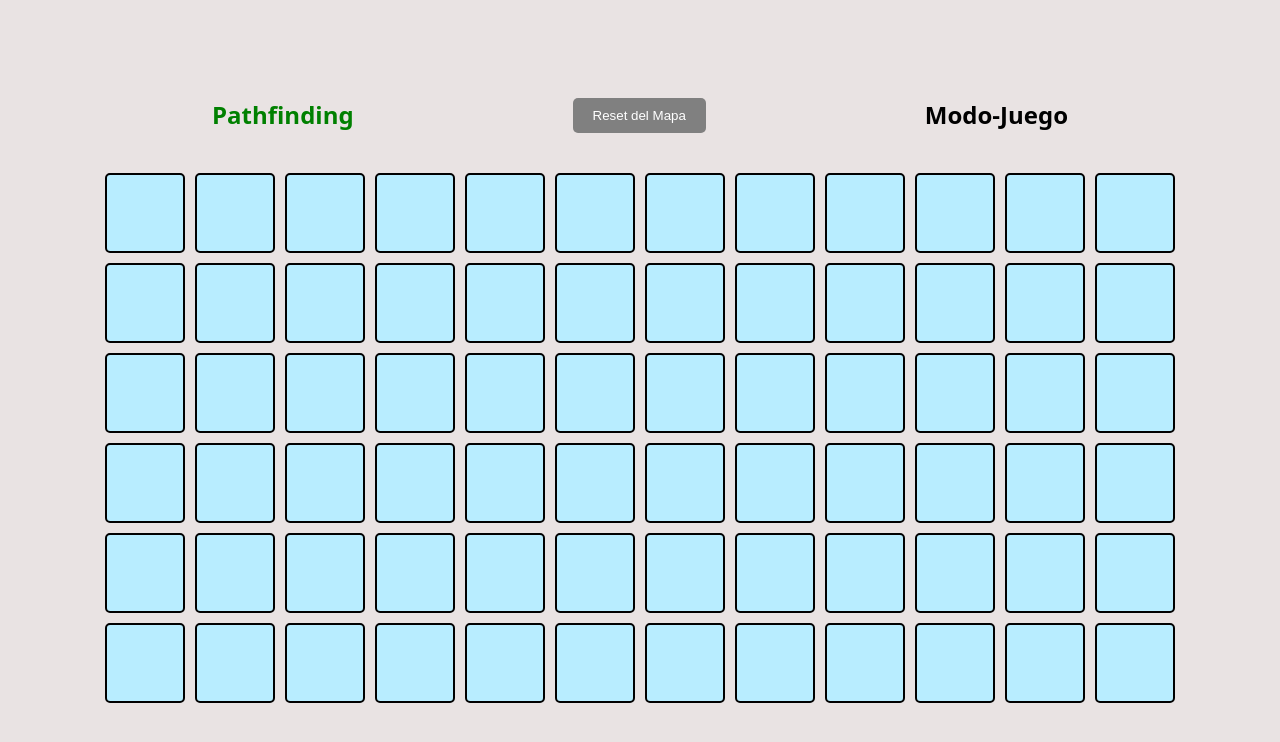
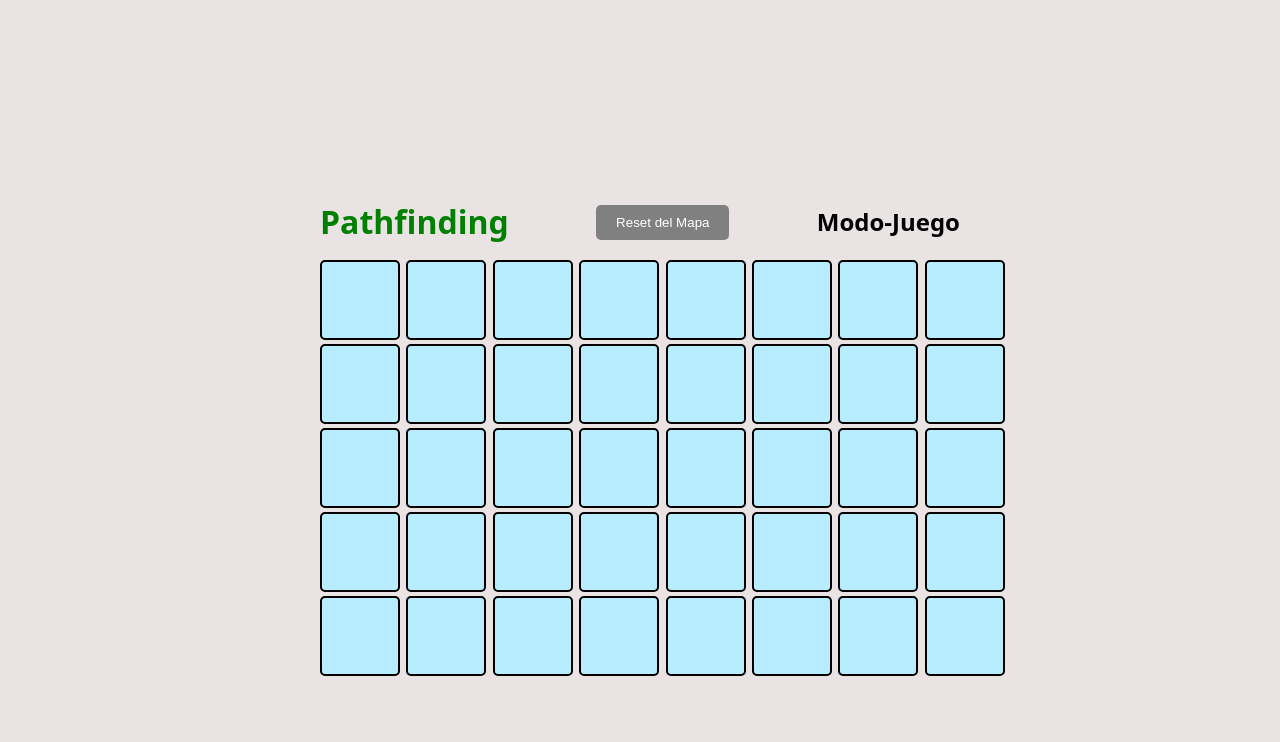
Before and after one commit to gabrielWYP/proyecto_lp, a React (Vite) app: page / in a window 1280 px wide. Shown: the top 742 px of the page. Built offline with nearby package versions, Linux system fonts and the light colour scheme.

Commit message:
Pruebas de display y actualizacion de tamano

```diff
--- a/src/App.jsx
+++ b/src/App.jsx
@@ -7,7 +7,9 @@ import BFS from './logic/BFS';
 function App() {
 
   //Estados para el mapa, modo, origen, destino y camino actual
-  const [mapa, setMapa] = useState(Array.from({ length: 6 }, () => Array(12).fill(false)));
+  const [largo, setLargo] = useState(12);
+  const [ancho, setAncho] = useState(6);
+  const [mapa, setMapa] = useState(Array.from({ length: ancho }, () => Array(largo).fill(false)));
   const [modo,setModo] = useState("Modo-Juego")
   const [origen, setOrigen] = useState(null)
   const [destino, setDestino] = useState(null)
@@ -16,7 +18,7 @@ function App() {
   //Funcion para resetear mapa
 
   const resetMapa = () => {
-    setMapa(Array.from({ length: 6 }, () => Array(12).fill(false)));
+    setMapa(Array.from({ length: ancho }, () => Array(largo).fill(false)));
     setOrigen(null)
     setDestino(null)
     setCaminoActual([]);
@@ -81,7 +83,7 @@ function App() {
           updateTrack(caminoActual, true);
           setCaminoActual([]);
         } else if (origen && destino) {
-          const camino = BFS(origen.row, origen.col, destino.row, destino.col, 6, 12, mapa);
+          const camino = BFS(origen.row, origen.col, destino.row, destino.col, ancho, largo, mapa);
           if (camino) {
             updateTrack(camino);
             setCaminoActual(camino);
@@ -106,6 +108,36 @@ useEffect(() => {
         window.removeEventListener('keydown', handleKeyPress);
     };
 }, [origen,destino,mapa,caminoActual]);
+
+//esto se produce cada que se actualice alguno de los estados de arriba
+
+
+useEffect(() => {
+    const handleResize = () => {
+      const width = window.innerWidth * 0.7;
+      const height = window.innerHeight * 0.7;
+
+      const numCols = Math.floor(width / 100);
+      const numRows = Math.floor(height / 100);
+
+      setAncho(numCols);
+      setLargo(numRows);
+
+      setMapa(Array.from({ length: numCols }, () => Array(numRows).fill(false)))
+      document.documentElement.style.setProperty('--numCols', numCols);
+      document.documentElement.style.setProperty('--numRows', numRows);
+
+
+    }
+
+    handleResize();
+    window.addEventListener('resize',handleResize());
+
+    //Limpieza
+    return () => window.removeEventListener('resize',handleResize());
+}, []);
+//Para evitar bucles, anade la lista vacia de dependencias
+
 
 
 //Renderizado de la aplicacion
--- a/src/index.css
+++ b/src/index.css
@@ -31,19 +31,22 @@ body {
   display: flex;
   flex-direction: column;
   align-items: center;
-  margin: 40px auto;
+  justify-content: center;
+  min-height: 100vh;
+  padding: 20px;
+  box-sizing: border-box;
 }
 
 .header-container {
   display: flex;
   align-items: center;
   justify-content: space-between;
-  width: 80%;
+  width: 100%;
   margin-bottom: 20px;
 }
 
 .titulo {
-  font-size: 24px;
+  font-size: 2rem;
   font-weight: bold;
   color: green;
 }
@@ -70,16 +73,20 @@ button:hover {
   display: grid;
   place-items: center;
   cursor: pointer;
-  font-size: 32px; /* Reducido para que se ajuste mejor a las nuevas dimensiones */
+  font-size: 2fr; /* Reducido para que se ajuste mejor a las nuevas dimensiones */
   background-color: #b8edff;
 }
 
 .mapa {
   display: grid;
-  grid-template-columns: repeat(12, 1fr); /* Cambiado a 12 columnas */
-  gap: 10px;
-  margin-top: 20px;
+  grid-template-columns: repeat(var(--numCols), 1fr);
+  width: 50vw;
+  height: 50vh;
+  max-width: 1200px;
+  max-height: 1200px;
+  gap : 0.5vh 0.5vw;
 }
+
 
 .grilla.selected {
   background-color: #ff0000;
```
